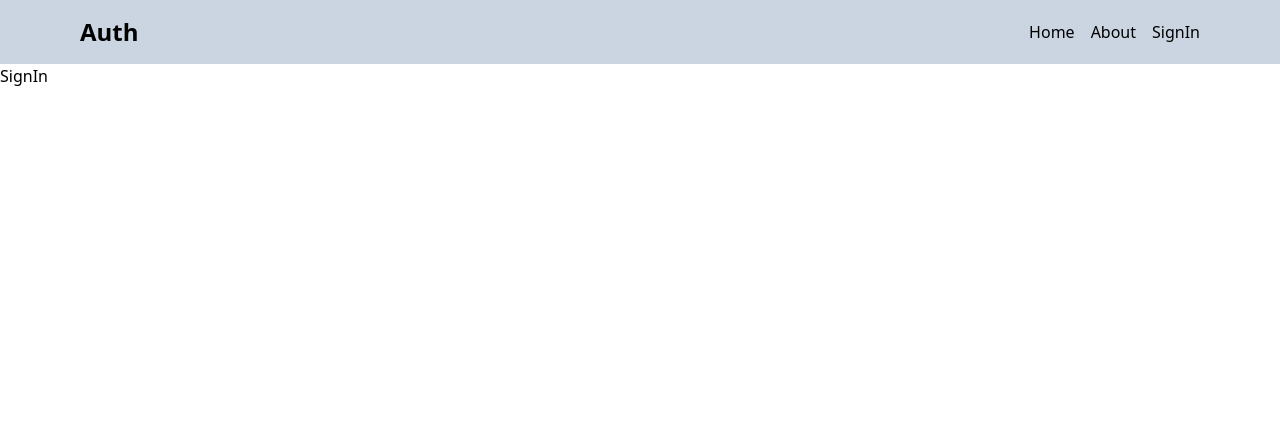
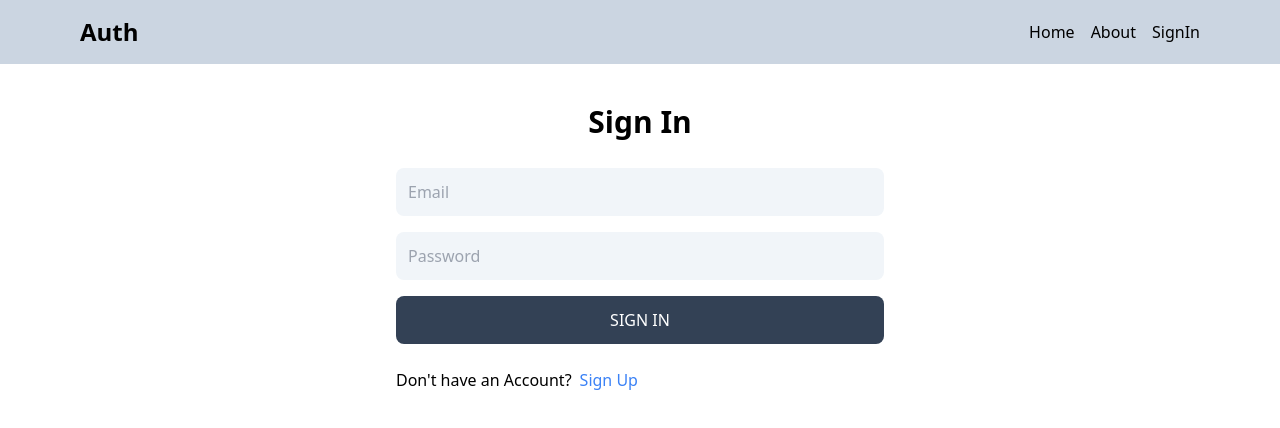
Before and after one commit to siddharth20190428/auth-app, a React (Vite) app in the folder client/: page /signin in a window 1280 px wide. Shown: the top 428 px of the page. Built offline with nearby package versions, Linux system fonts and the light colour scheme.

Commit message:
completed sign in page functionality

```diff
--- a/client/src/pages/SignIn.jsx
+++ b/client/src/pages/SignIn.jsx
@@ -1,7 +1,82 @@
-import React from "react";
+import { Link, useNavigate } from "react-router-dom";
+import React, { useState } from "react";
 
 const SignIn = () => {
-  return <div>SignIn</div>;
+  const [formData, setFormData] = useState({});
+  const [error, setError] = useState(false);
+  const [loading, setLoading] = useState(false);
+  const navigate = useNavigate();
+
+  // handling inputs
+  const handleChange = (e) => {
+    setFormData({ ...formData, [e.target.id]: e.target.value });
+  };
+
+  const handleSubmit = async (e) => {
+    e.preventDefault();
+
+    try {
+      setLoading(true);
+      setError(false);
+
+      // making the POST request
+      const res = await fetch("/api/auth/signin", {
+        method: "POST",
+        headers: { "Content-Type": "application/json" },
+        body: JSON.stringify(formData),
+      });
+      const data = await res.json();
+      // handling loading effect
+      setLoading(false);
+
+      // since the json sent from backend is success property which is our error from backend, we have to manually add this
+      if (data.success === false) {
+        setError(true);
+        return;
+      }
+      navigate("/");
+    } catch (err) {
+      setLoading(false);
+      setError(true);
+    }
+  };
+
+  return (
+    <div className="p-3 max-w-lg mx-auto">
+      <h1 className="text-3xl font-semibold my-7 text-center">Sign In</h1>
+      <form onSubmit={handleSubmit} className="flex flex-col gap-4">
+        <input
+          className="bg-slate-100 p-3 rounded-lg"
+          type="email"
+          placeholder="Email"
+          id="email"
+          onChange={handleChange}
+        />
+        <input
+          className="bg-slate-100 p-3 rounded-lg"
+          type="password"
+          placeholder="Password"
+          id="password"
+          onChange={handleChange}
+        />
+
+        <button
+          type="submit"
+          disabled={loading}
+          className="bg-slate-700 text-white p-3 rounded-lg uppercase hover:opacity-95 disabled:opacity-80"
+        >
+          {loading ? "Loading..." : "Sign In"}
+        </button>
+      </form>
+      <div className="flex gap-2 mt-6">
+        <p>Don't have an Account?</p>
+        <Link to="/signup">
+          <span className="text-blue-500">Sign Up</span>
+        </Link>
+      </div>
+      <p className="text-red-700 mt-6">{error && "Something went wrong."}</p>
+    </div>
+  );
 };
 
 export default SignIn;
--- a/client/src/pages/SignUp.jsx
+++ b/client/src/pages/SignUp.jsx
@@ -1,10 +1,11 @@
-import { Link } from "react-router-dom";
+import { Link, useNavigate } from "react-router-dom";
 import React, { useState } from "react";
 
 const SignUp = () => {
   const [formData, setFormData] = useState({});
   const [error, setError] = useState(false);
   const [loading, setLoading] = useState(false);
+  const navigate = useNavigate();
 
   // handling inputs
   const handleChange = (e) => {
@@ -30,10 +31,11 @@
       setLoading(false);
 
       // since the json sent from backend is success property which is our error from backend, we have to manually add this
-      if (!data.success) {
+      if (data.success === false) {
         setError(true);
         return;
       }
+      navigate("/signin");
     } catch (err) {
       setLoading(false);
       setError(true);
@@ -76,7 +78,7 @@
       </form>
       <div className="flex gap-2 mt-6">
         <p>Have an Account?</p>
-        <Link to="/signIn">
+        <Link to="/signin">
           <span className="text-blue-500">Sign In</span>
         </Link>
       </div>
```
Also changed, not shown: 1 other file (tests, documents, lock files or other folders).
